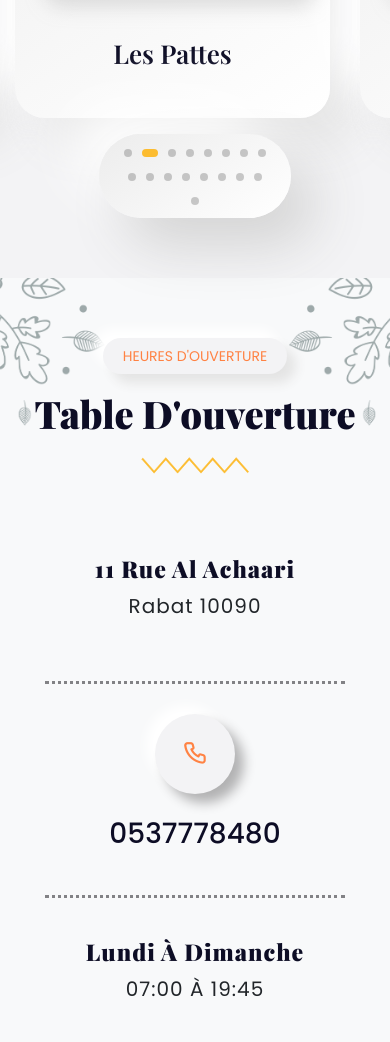
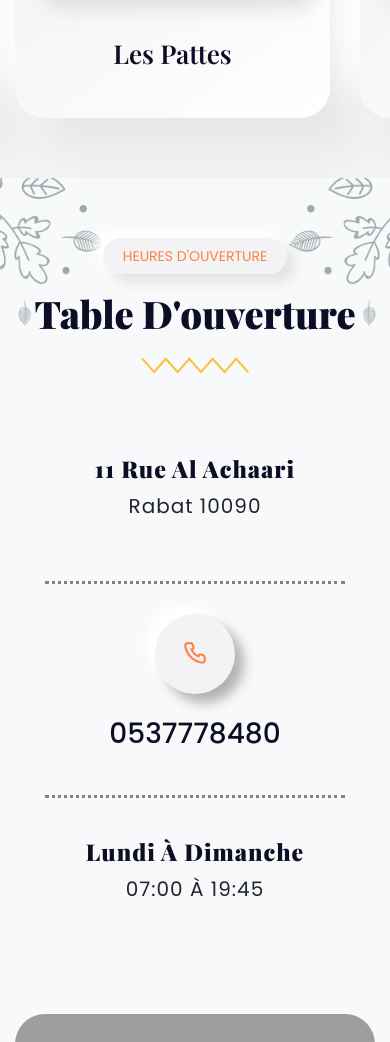
Before and after one commit to ouzak-dev/oglobe, a Flask app: page / in a window 390 px wide. Shown: the part 2589-3631 px from the top of the page. Run offline with Flask 3, Linux system fonts and the light colour scheme; some libraries are stand-ins or nearby versions; some web fonts are replaced; grey boxes are pictures that could not be loaded.

Commit message:
Update style.css

```diff
--- a/app/static/css/style.css
+++ b/app/static/css/style.css
@@ -1686,3 +1686,10 @@ p {
         padding: 20px;
     }
 }
+
+@media (max-width: 480px) {
+    .swiper-container-initialized .swiper-button-wp,
+    .swiper-pagination.swiper-pagination-clickable.swiper-pagination-bullets {
+        display: none;
+    }
+}
```
